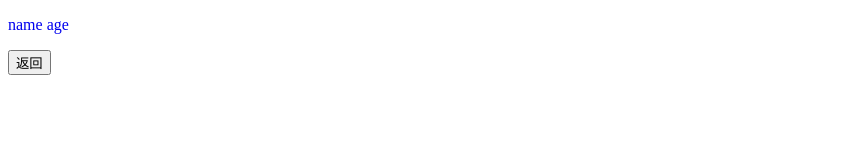
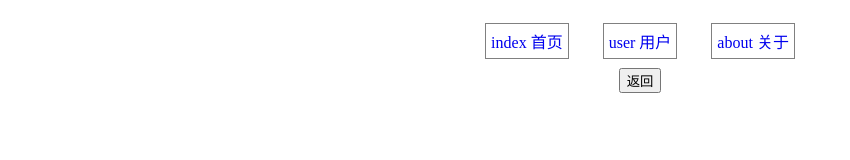
Before and after one commit to itcastzm/htmlcssjs, a plain HTML site: page route-fe/history.html in a window 1280 px wide. Shown: the whole page, without its empty margins (0-850 px from the left). Drawn offline with Linux system fonts and the light colour scheme.

Commit message:
修改样式

```diff
--- a/route-fe/history.html
+++ b/route-fe/history.html
@@ -7,39 +7,49 @@
     <title>Document</title>
 
     <style>
-        a {
-            text-decoration: none;
-        }
+            a {
+                text-decoration: none;
+                border: 1px solid gray;
+                margin:  15px;
+                padding: 5px;
+                display: inline-block;
+                vertical-align: middle;
+            }
+            nav {
+                margin:0 auto;
+                text-align: center;
+                height: 60px;
+            }
+            #root , .oper {
+                margin: 0 auto;
+                text-align: center;
+            }
     </style>
 </head>
 <body>
+    <!-- 1 导航区 -->
+   <nav  id="example">
+        <a  href="/index">index 首页</a>
+        <a  href="/user">user 用户</a>
+        <a  href="/about">about 关于 </a>
+   </nav>
+   <!-- 2 内容区 -->
+   <div class="main" id="root"></div>
 
-
-
-
-
-   <p id="example">
-        <a href="/name"  title="name">name</a>
-        <a href="/age"  title="age">age</a>
-   </p>
-
-   <div class="main" id="main"></div>
-   <button id="backbtn" >返回</button>
-
+   <div class="oper"><button id="backbtn" >返回</button></div>
 
     <script>
 
         ;(function(){
             var examplebox = document.getElementById('example')
-            var mainbox = document.getElementById('main')
+            var mainbox = document.getElementById('root')
             var backbtn = document.getElementById('backbtn');
 
             examplebox.addEventListener('click', function(e){
                 e.preventDefault();
                 var elm = e.target
                 var uri = elm.href;
-                var tlt = elm.title
-                console.log(history.state);
+                var tlt = elm.href.split('\/')[3];
                 history.pushState({path:uri,title:tlt}, null, uri)
                 console.log(history.state);
                 mainbox.innerHTML = 'current page is ' + tlt
```
Also changed, not shown: route-fe/hash.html (+27 -10 lines).
